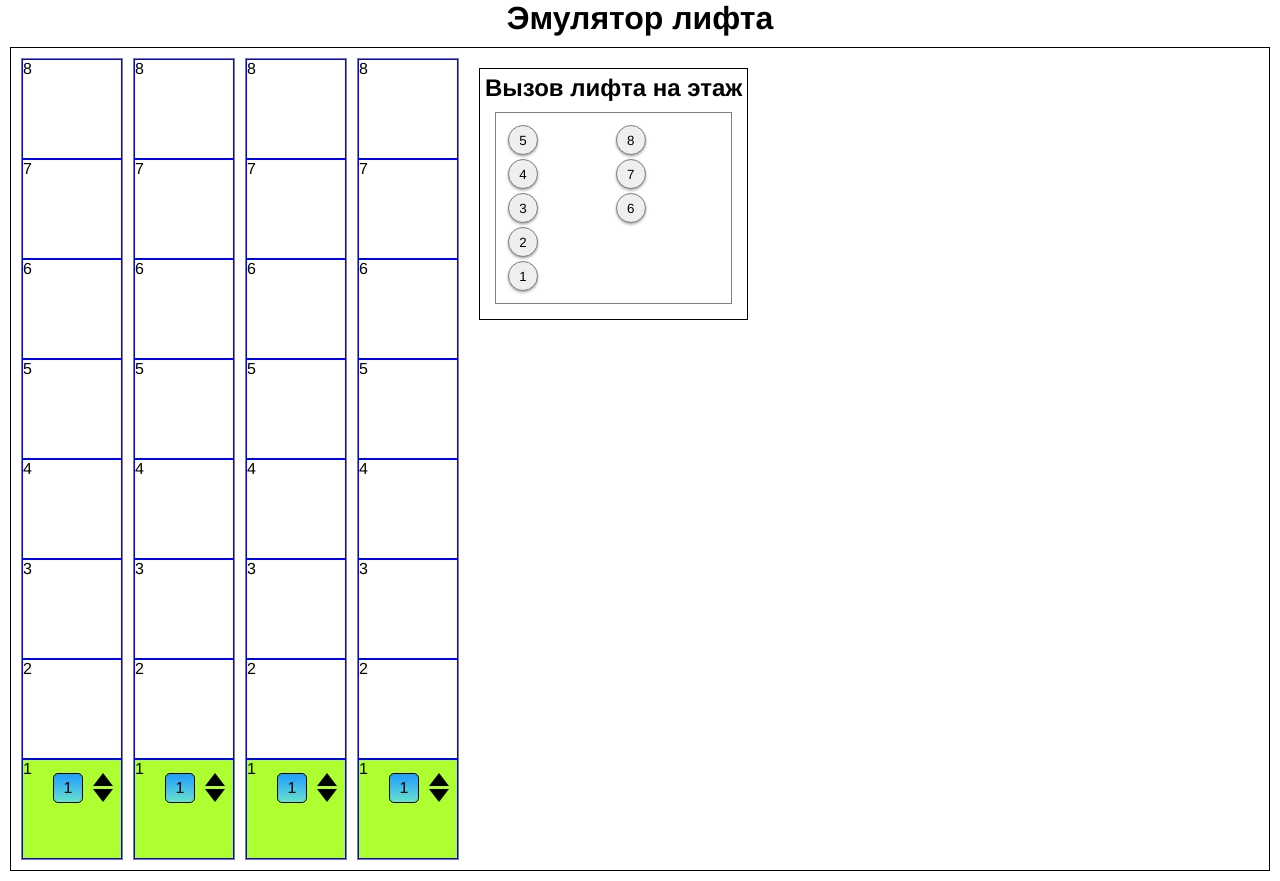
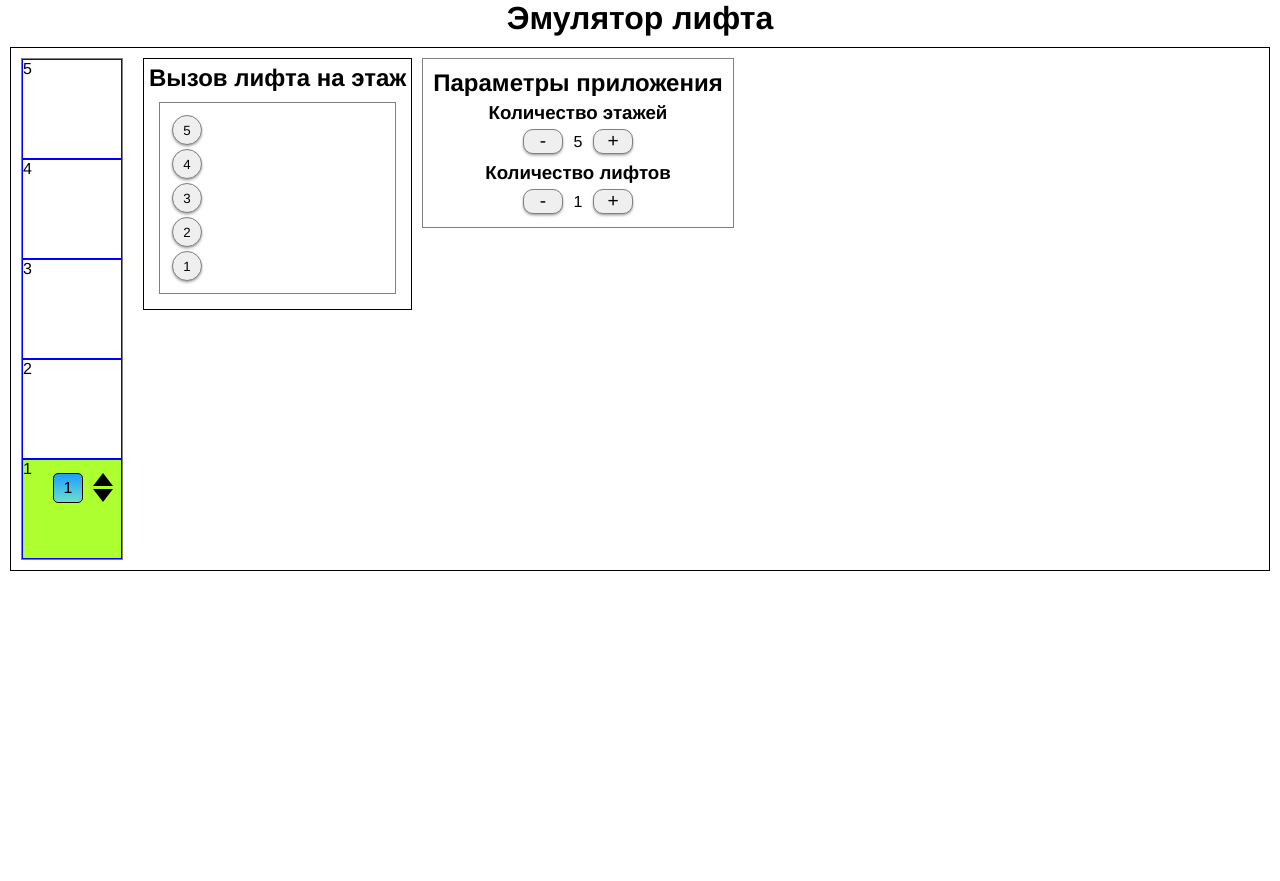
Before and after one commit to flamaster00/lift-emulator, a Vue app: page / in a window 1280 px wide. After the commit the page ends 800 px from the top, so only its background shows below. Built offline with nearby package versions, Linux system fonts and the light colour scheme.

Commit message:
added app settings component, created config

```diff
--- a/src/App.vue
+++ b/src/App.vue
@@ -2,9 +2,11 @@
 import FloorsPanel from "@/components/FloorsPanel";
 import LiftShaft from "@/components/LiftShaft";
 import {reactive, ref} from "vue";
+import AppSettings from "@/components/AppSettings";
 
-const floors = ref(8)
-const liftCount = ref(4)
+
+const floorCount = ref(5)
+const liftCount = ref(1)
 const floorPressed = reactive({floor: 1, count: 0})
 const queue = ref([])
 const lifts = ref([{}])
@@ -13,6 +15,14 @@ const lifts = ref([{}])
 function sendLiftToFloor(floor) {
   floorPressed.floor = floor
   floorPressed.count++
+}
+
+function getFloorCount(value) {
+  floorCount.value = value
+}
+
+function getLiftCount(value) {
+  liftCount.value = value
 }
 
 function getLiftsDataArray(liftsData) {
@@ -25,15 +35,19 @@ lifts.value = liftsData
   <h1 class="main-header">Эмулятор лифта</h1>
   <div class="app">
     <LiftShaft
-        :floors="floors"
+        :floors="floorCount"
         :floor-pressed="floorPressed"
         :lift-count="liftCount"
         @lifts="getLiftsDataArray"
     />
     <FloorsPanel
-        :floors="floors"
+        :floors="floorCount"
         :queue="queue"
         @response="sendLiftToFloor"
+    />
+    <AppSettings
+        @floor="getFloorCount"
+        @lift="getLiftCount"
     />
   </div>
 
--- /dev/null
+++ b/src/components/AppSettings.vue
@@ -0,0 +1,104 @@
+<script setup>
+import {ref, watch} from "vue";
+import {minLiftCount, maxLiftCount, minFloorCount, maxFloorCount} from '../config'
+
+const floorCount = ref(5)
+const liftCount = ref(1)
+
+
+const emit = defineEmits(['floor', 'lift'])
+
+watch(
+    () => [floorCount.value, liftCount.value],
+    () => {
+      console.log(maxLiftCount)
+      if (floorCount.value > maxFloorCount) {
+        floorCount.value = maxFloorCount
+        emit('floor', floorCount.value)
+      }
+      if (floorCount.value < minFloorCount) {
+        floorCount.value = minFloorCount
+        emit('floor', floorCount.value)
+      }
+      if (liftCount.value > maxLiftCount) {
+        liftCount.value = maxLiftCount
+        emit('lift', liftCount.value)
+      }
+      if (liftCount.value < minLiftCount) {
+        liftCount.value = minLiftCount
+        emit('lift', liftCount.value)
+      }
+        emit('floor', floorCount.value)
+        emit('lift', liftCount.value)
+      }
+)
+
+</script>
+
+<template>
+<div class="container">
+  <h2>Параметры приложения</h2>
+  <div class="parameter-container">
+    <h3>Количество этажей</h3>
+    <div style="margin-top: 3px">
+      <button class="parameter-btn" @click="floorCount--">-</button>
+      <div class="parameter-count">{{floorCount}}</div>
+      <button class="parameter-btn" @click="floorCount++">+</button>
+    </div>
+  </div>
+  <div class="parameter-container">
+    <h3>Количество лифтов</h3>
+    <div style="margin-top: 3px">
+      <button class="parameter-btn" @click="liftCount--">-</button>
+      <div class="parameter-count">{{liftCount}}</div>
+      <button class="parameter-btn" @click="liftCount++">+</button>
+    </div>
+  </div>
+</div>
+</template>
+
+<style scoped>
+
+div {
+  display: inline-block;
+}
+.container {
+  display: flex;
+  flex-direction: column;
+  align-self: flex-start;
+  align-items: center;
+  padding: 10px;
+  border: 1px solid grey;
+}
+
+.parameter-container {
+  margin-top: 5px;
+  display: flex;
+  flex-direction: column;
+  align-items: center;
+}
+
+.parameter-btn {
+  cursor: pointer;
+  height: 25px;
+  width: 40px;
+  border-radius: 10px;
+  vertical-align: center;
+  font-size: 1.2rem;
+  border: 1px solid grey;
+  box-shadow: 0 1px 2px 0 rgba(0,0,0,0.2), 0 2px 3px 0 rgba(0,0,0,0.19);
+}
+button:active {
+  background-color: #2c3880;
+  transform: scale(80%);
+  color: white;
+}
+
+.parameter-count {
+  height: 30px;
+  line-height: 30px;
+  width: 30px;
+  text-align: center;
+}
+
+</style>
--- a/src/components/FloorsPanel.vue
+++ b/src/components/FloorsPanel.vue
@@ -38,11 +38,11 @@ function setNextFloor(id) {
 
 </template>
 
-<style>
+<style scoped>
  .floors-panel {
    border: 1px solid black;
    padding: 5px;
-   margin: 10px;
+   margin: 0 10px;
    min-width: 100px;
    text-align: center;
    align-self: start;
--- /dev/null
+++ b/src/config.js
@@ -0,0 +1,8 @@
+const maxLiftCount = 5
+const minLiftCount = 1
+const maxFloorCount = 10
+const minFloorCount = 5
+
+module.exports = {
+    maxLiftCount, minLiftCount, maxFloorCount, minFloorCount
+}
```
